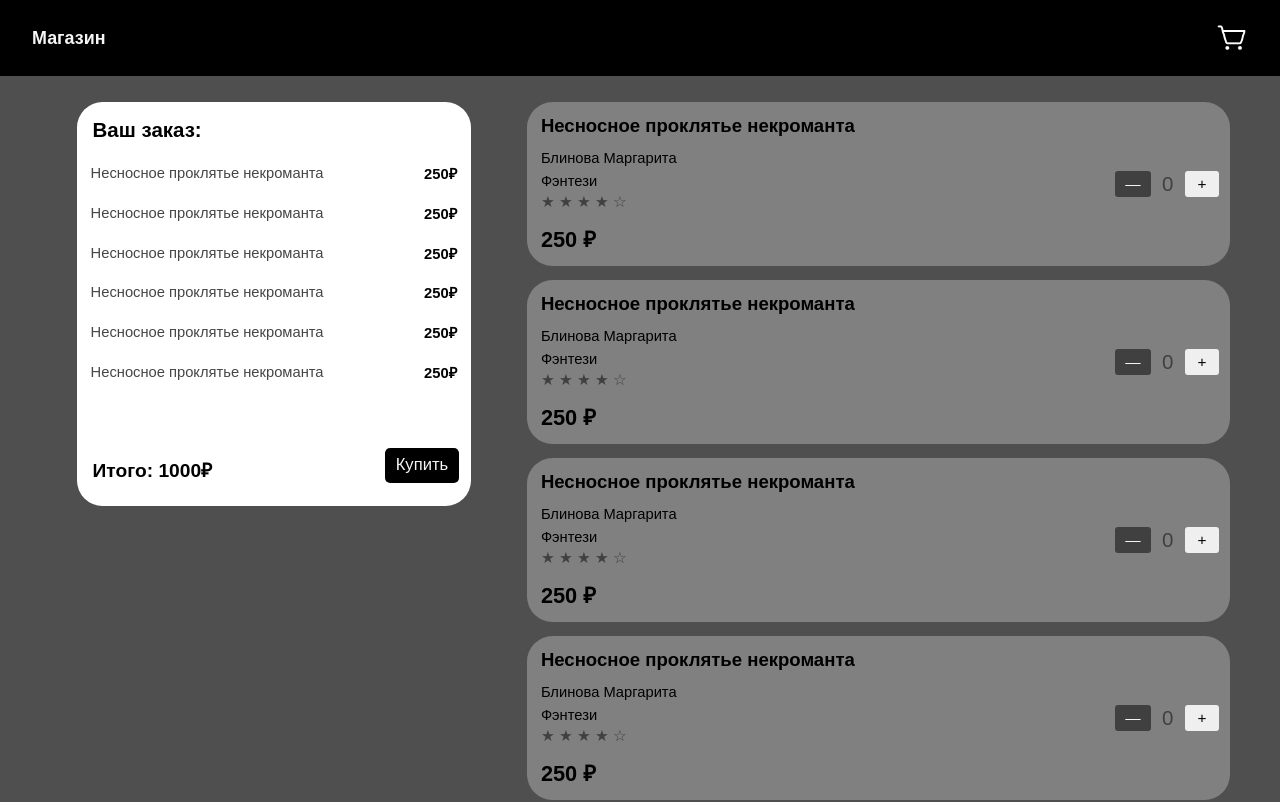
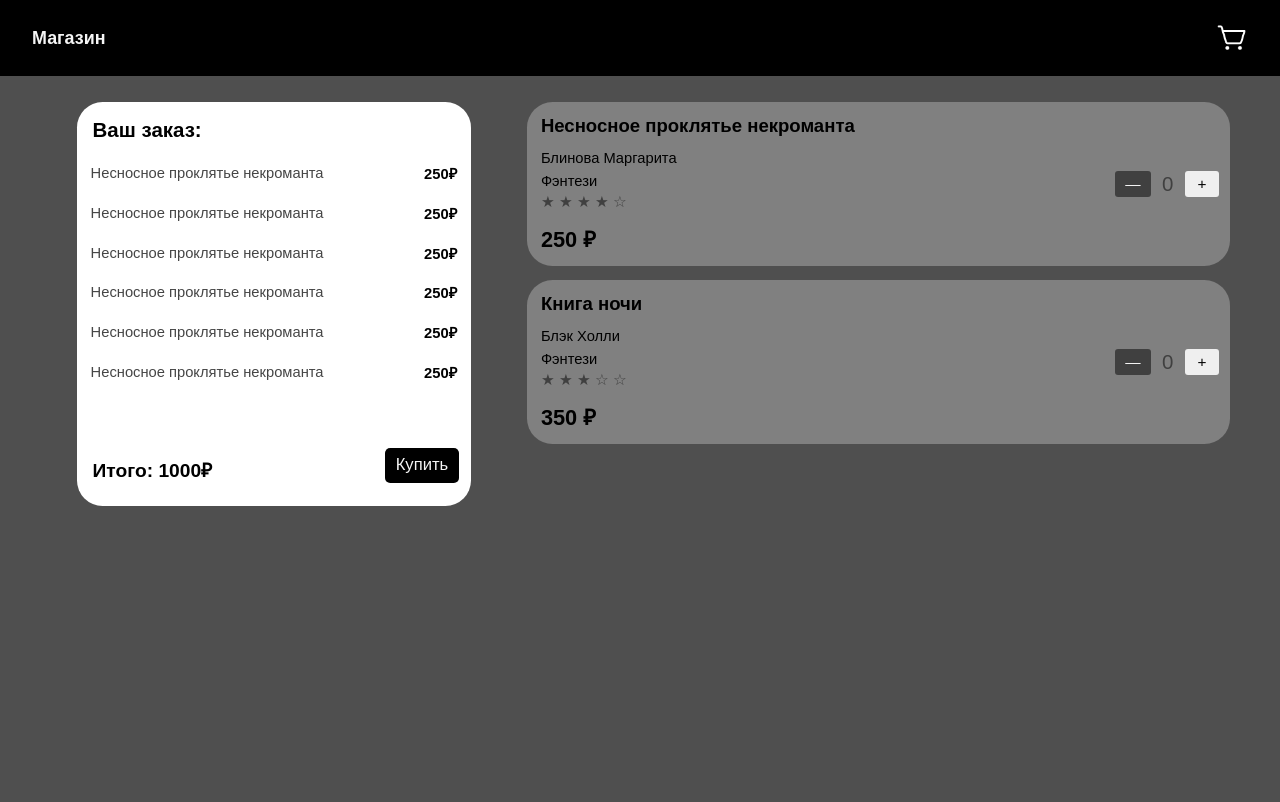
Before and after one commit to Wincentaina/YandexReactHomework, a React (Create React App) app in the folder client/: page /cart in a window 1280 px wide. Shown: the top 802 px of the page. Built offline with nearby package versions, Linux system fonts and the light colour scheme.

Commit message:
no dynamic, but have useSelectors

```diff
--- a/client/src/components/CartCards/CartCards.jsx
+++ b/client/src/components/CartCards/CartCards.jsx
@@ -19,13 +19,25 @@ const CartCards = () => {
         ]
     }
 
+    const fake_second = {
+        id: "1589b873-6f9c-4c11-97db-94a4c2303323",
+        name: "Книга ночи",
+        type: "Художественная литература",
+        author: "Блэк Холли",
+        genre: "Фэнтези",
+        price: "350",
+        rating: "3",
+        annotation: "Очередная книга самого известного из всех неизвестных авторов фантастики. Далее мне лень что-либо придумывать, поэтому вставлю старый текст. Присоединяйся к дружной компании черных магов и просто любителей гулять по ночным кладбищам. Ведь с ними твоя жизнь заиграет всеми оттенками черного. Вперед, Тесса Грей!",
+        reviews: [
+            "c2e5fa00-0c15-4f43-a750-cbc7b42343fe",
+            "b90782d3-6c86-43b9-b7dc-7e057de8cd9b"
+        ]
+    }
+
     return (
         <div className={s.cards}>
             <OneBook info={fake_data}/>
-            <OneBook info={fake_data}/>
-            <OneBook info={fake_data}/>
-            <OneBook info={fake_data}/>
-            <OneBook info={fake_data}/>
+            <OneBook info={fake_second}/>
         </div>
     );
 };
--- a/client/src/components/Total/Total.module.css
+++ b/client/src/components/Total/Total.module.css
@@ -40,6 +40,11 @@
     background-color: black;
 }
 
+.buy:hover {
+    cursor: pointer;
+    background-color: #3f3f3f;
+}
+
 .itog {
     font-weight: bold;
 }
--- a/client/src/pages/CartPage.jsx/CartPage.jsx
+++ b/client/src/pages/CartPage.jsx/CartPage.jsx
@@ -1,9 +1,17 @@
-import React from 'react';
+import React, {useEffect} from 'react';
 import s from "./CartPage.module.css"
 import Total from "../../components/Total/Total";
 import CartCards from "../../components/CartCards/CartCards";
+import {useDispatch, useSelector} from "react-redux";
+import {selectBookCount, selectBooksCounters} from "../../store/cart/selector";
+import {cartSlice} from "../../store/cart";
 
 const CartPage = () => {
+    const bookId = "e5a676f1-360e-4863-b02d-770881176f57"
+    const dispatch = useDispatch()
+    // здесь валаяются все все стейти. Взять id и отрендерить заказ и карты
+    console.log(useSelector((state) => selectBooksCounters(state)))
+
     return (
         <div className={s.container}>
             <Total />
--- a/client/src/store/cart/selector.js
+++ b/client/src/store/cart/selector.js
@@ -1,3 +1,5 @@
 export const selectCartModule = (state) => state.cart
 
 export const selectBookCount = (state, bookId) => selectCartModule(state)[bookId]
+
+export const selectBooksCounters = (state) => selectCartModule(state)
```
